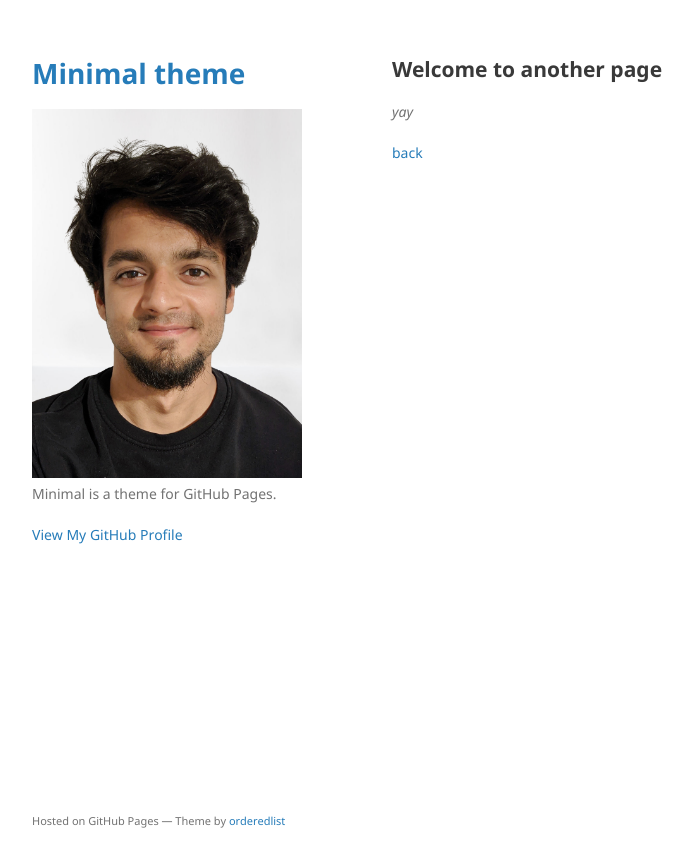
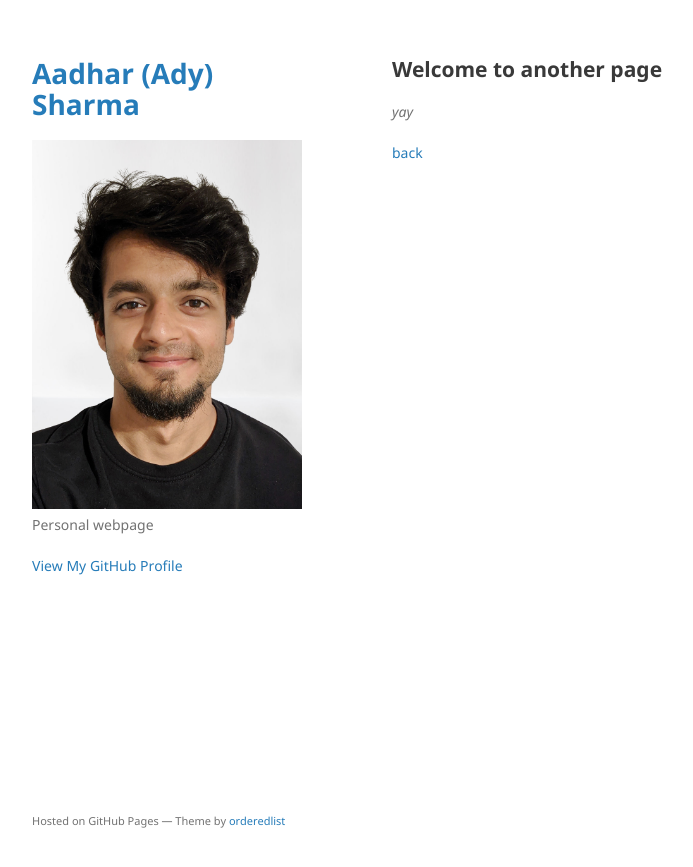
Before and after one commit to neuroady/neuroady.github.io, a Jekyll site: the page built from another-page.md, in a window 1280 px wide. Shown: the top 867 px of the page, without its empty margins (178-871 px from the left). Built offline with Jekyll 4.4.1, drawn with Linux system fonts in a browser that asks for light colours; our own code applies the rules of GitHub Pages for plain Markdown files.

Commit message:
Update _config.yml

```diff
--- a/_config.yml
+++ b/_config.yml
@@ -1,6 +1,6 @@
-title: Minimal theme
+title: Aadhar (Ady) Sharma
 logo: /assets/img/Ady-noBG.png
-description: Minimal is a theme for GitHub Pages.
+description: Personal webpage
 show_downloads: false
 google_analytics: G-3GKSCZBXXE
 theme: jekyll-theme-minimal
```
